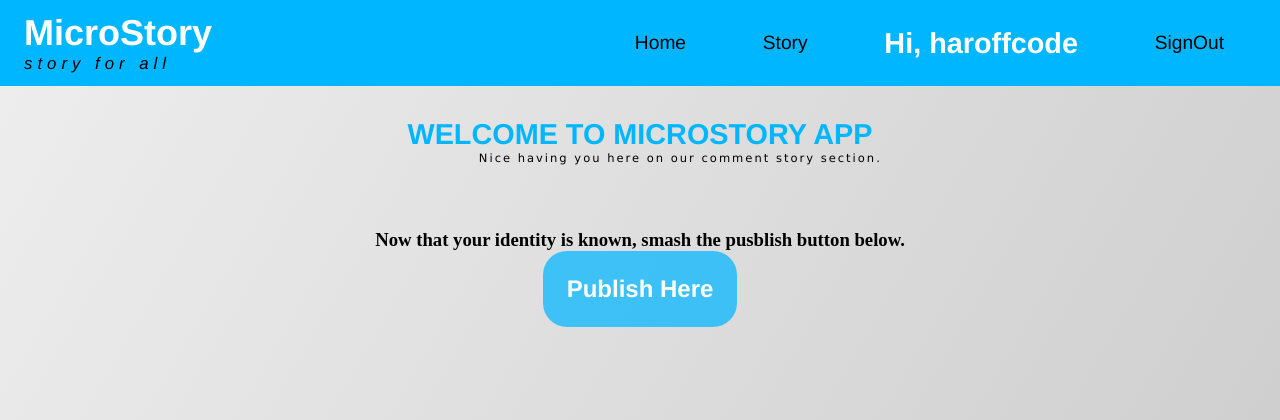
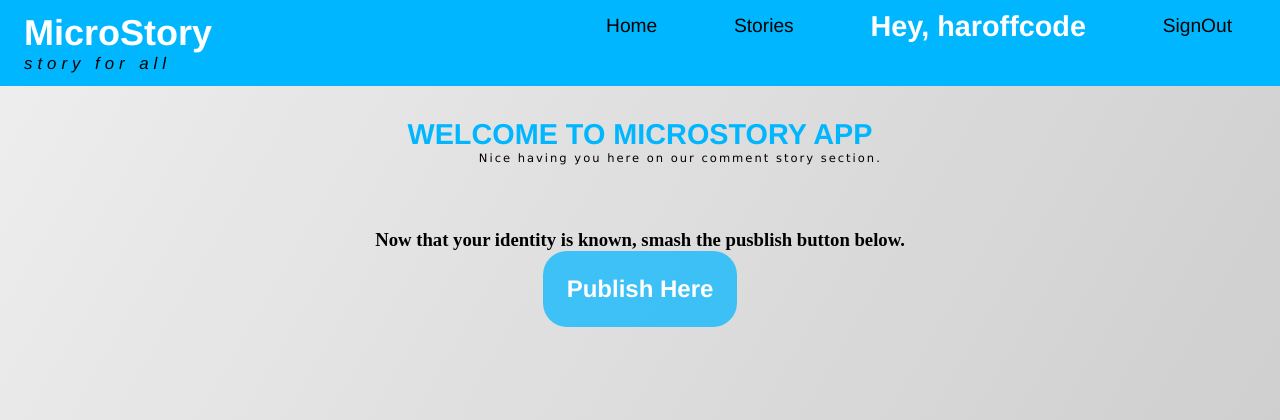
Before and after one commit to Horlawhumy-dev/MicrostoryApp, a Django app: page / in a window 1280 px wide. Shown: the top 420 px of the page. Run offline with Django 3.2, Linux system fonts and the light colour scheme; a user stored in the database is signed in.

Commit message:
modified

```diff
--- a/static/styles/style.css
+++ b/static/styles/style.css
@@ -615,7 +615,10 @@ form{
     input{
         width: 80%;
     }
-
+    .navbar{
+        display: flex;
+        flex-direction: column;
+    }
     .mysection{
         width: 80%;
         margin-left: .5em;
--- a/templates/home_app/header.html
+++ b/templates/home_app/header.html
@@ -5,17 +5,17 @@
             <h2>MicroStory</h2>
             <p><em>story for all</em></p>
         </div>
-        <div class="flex">
+        <div class="flex1">
             <ul class="flex results">
                {% if user.is_authenticated %}
                     <li>
                         <a href="{% url 'home_app:index' %}">Home</a>
                     </li>
                     <li>
-                        <a href="{% url 'comment:microstory' %}">Story</a>
+                        <a href="{% url 'results_app:results' %}">Stories</a>
                     </li>
                     <li>
-                        <h2 style='color:white;'>Hi, {{ user.username }}</h2>
+                        <h2 style='color:white;'>Hey, {{ user.username }}</h2>
                     </li>
                     <li>
                         <a href="{% url 'register:signout' %}">SignOut</a>
```
Also changed, not shown: 1 other file.
